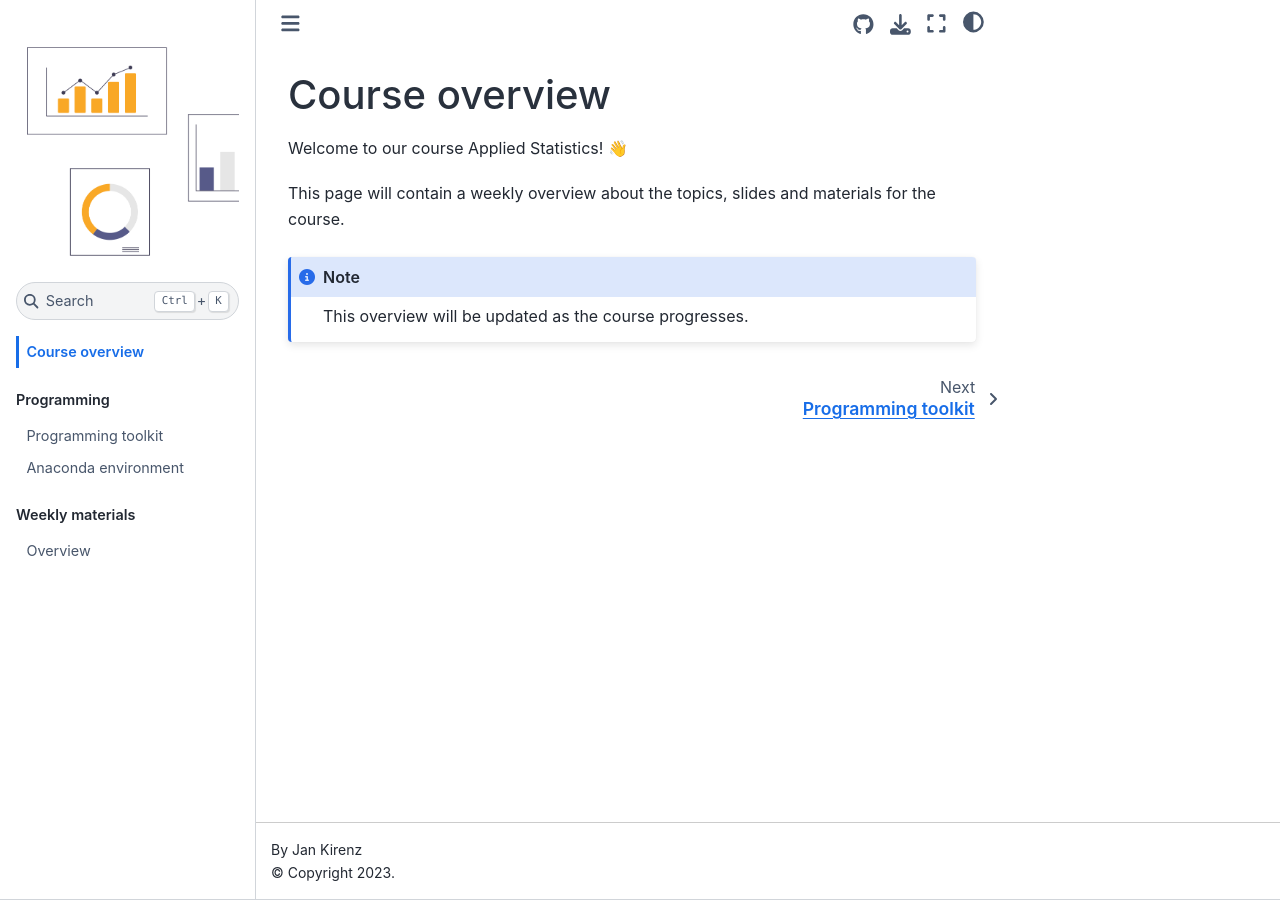
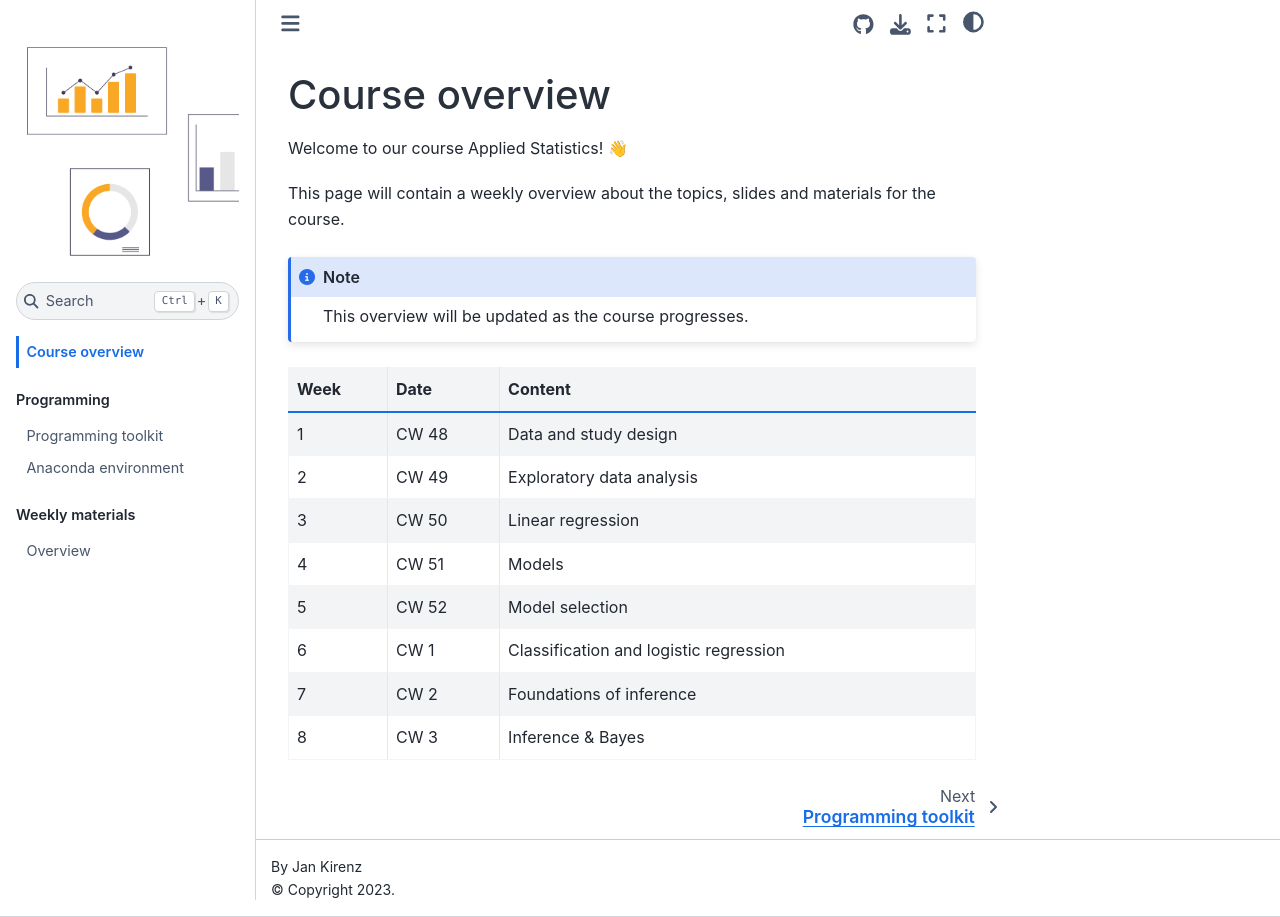
Before and after one commit to as-ws22/website, a Jupyter Book: the page built from docs/course-overview.md, in a window 1280 px wide. Built offline with Jupyter Book 1.0.4 settings and Sphinx 7.4.7 and the Sphinx Book theme 1.1.4, drawn with Linux system fonts in a browser that asks for light colours; comment, search, counter and statistics services are not loaded.

Commit message:
added overview

```diff
--- a/docs/course-overview.md
+++ b/docs/course-overview.md
@@ -9,6 +9,17 @@
 :::
 
 
+|	Week	|	Date	|	Content	|
+|	---	|	---	|	---	|
+|	1	|	CW 48	|	Data and study design	|
+|	2	|	CW 49	|	Exploratory data analysis	|
+|	3	|	CW 50	|	Linear regression	|
+|	4	|	CW 51	|	Models	|
+|	5	|	CW 52	|	Model selection	|
+|	6	|	CW 1	|	Classification and logistic regression	|
+|	7	|	CW 2	|	Foundations of inference	|
+|	8	|	CW 3	|	Inference & Bayes	|
+
 <!--
 For a more detailed semester overview, take a look at the [course-schedule](../docs/course-schedule.md).
 -->
```
